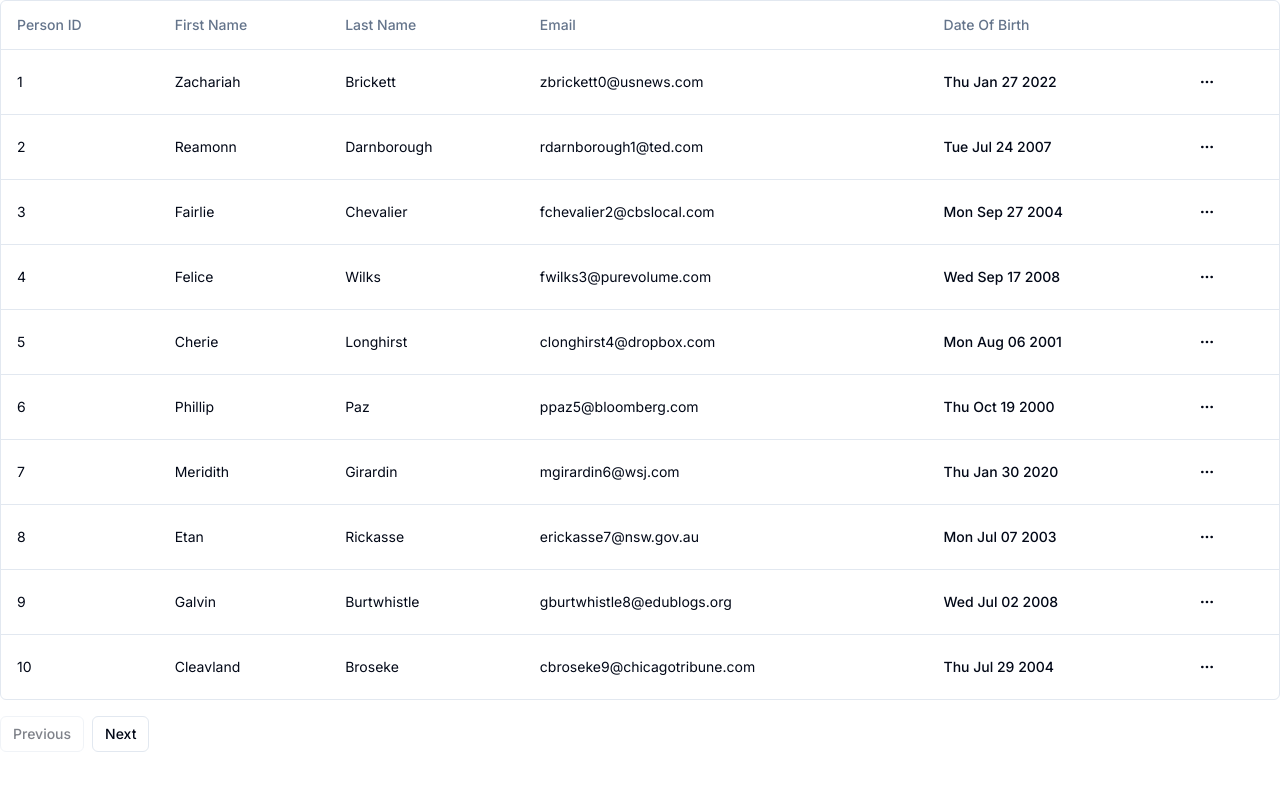
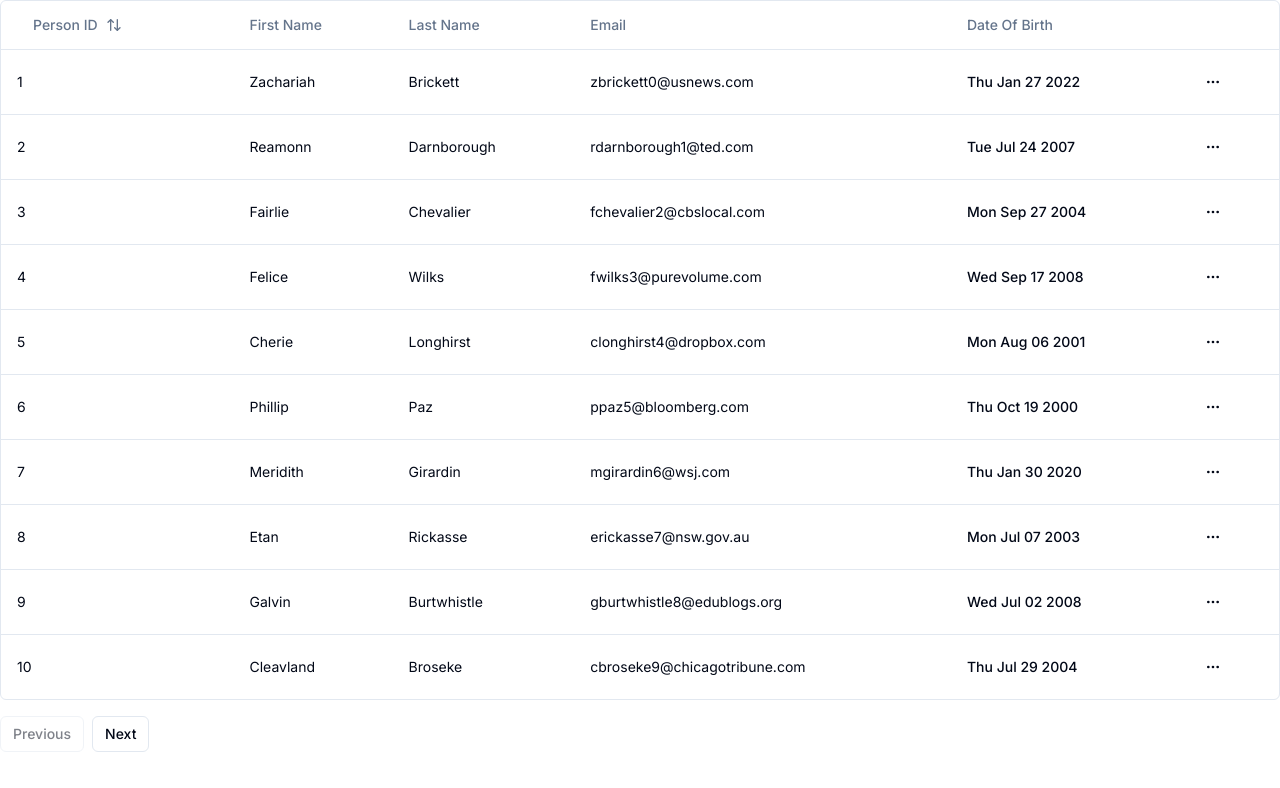
Before and after one commit to MertMURAT/React-Table-Template, a Next.js app in the folder shadcn-table/: page /people in a window 1280 px wide. Shown: the top 788 px of the page. Built offline with nearby package versions, Linux system fonts and the light colour scheme.

Commit message:
Sorting Functionality for Person ID

```diff
--- a/shadcn-table/src/app/people/columns.tsx
+++ b/shadcn-table/src/app/people/columns.tsx
@@ -1,7 +1,7 @@
 "use client"
 import { Person } from "@/people"
 import { ColumnDef } from "@tanstack/react-table"
-import { MoreHorizontal } from "lucide-react"
+import { ArrowUpDown, MoreHorizontal } from "lucide-react"
 import {
     DropdownMenu,
     DropdownMenuContent,
@@ -14,7 +14,16 @@
 
 export const columns: ColumnDef<Person>[] = [
     {
-        header: "Person ID",
+        header: ({ column }) => {
+            return (
+                <Button variant='ghost' onClick={() => {
+                    column.toggleSorting(column.getIsSorted() === "asc");
+                }}>
+                    Person ID
+                    <ArrowUpDown className="ml-2 h-4 w-4" />
+                </Button>
+            );
+        },
         accessorKey: "id",
     },
     {
--- a/shadcn-table/src/app/people/data-table.tsx
+++ b/shadcn-table/src/app/people/data-table.tsx
@@ -2,9 +2,11 @@
 
 import {
     ColumnDef,
+    SortingState,
     flexRender,
     getCoreRowModel,
     getPaginationRowModel,
+    getSortedRowModel,
     useReactTable,
 } from "@tanstack/react-table"
 
@@ -29,11 +31,17 @@
     columns,
     data,
 }: DataTableProps<TData, TValue>) {
+    const [sorting, setSorting] = React.useState<SortingState>([])
     const table = useReactTable({
         data,
         columns,
         getCoreRowModel: getCoreRowModel(),
-        getPaginationRowModel: getPaginationRowModel()
+        getPaginationRowModel: getPaginationRowModel(),
+        getSortedRowModel: getSortedRowModel(),
+        onSortingChange: setSorting,
+        state: {
+            sorting,
+        },
     });
 
     return (
```
